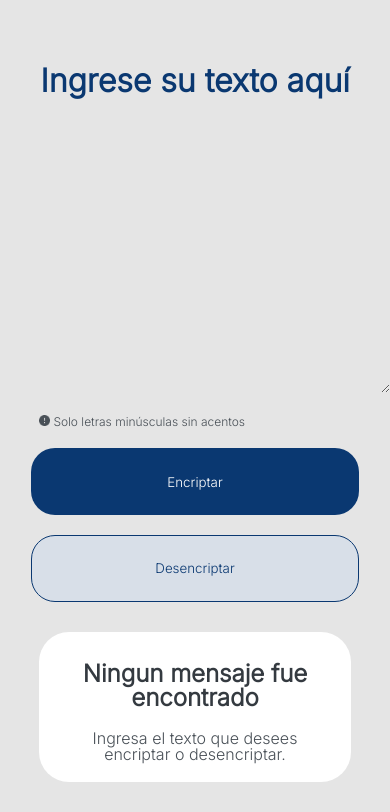
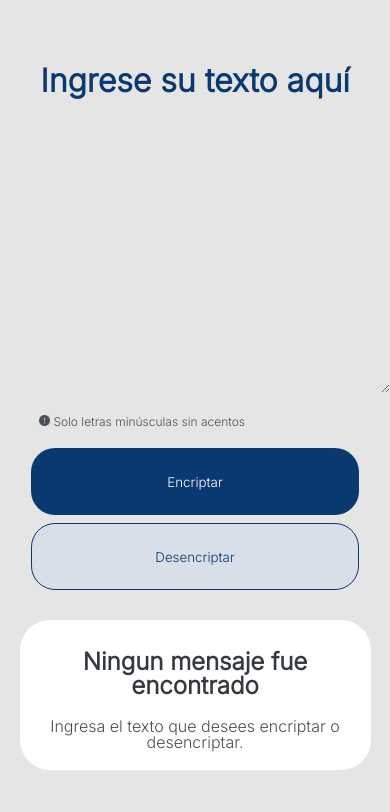
Before and after one commit to LucianoGelvez/Challenge-01-Programa-One, a website: page Encriptador de texto/index.html in a window 390 px wide. Shown: the part 82-894 px from the top of the page. Drawn offline with nearby package versions, Linux system fonts and the light colour scheme.

Commit message:
requerimientos del cliente completados

```diff
--- a/Encriptador de texto/style.css
+++ b/Encriptador de texto/style.css
@@ -9,9 +9,7 @@
     width: 100%;
     font-family: 'Inter', sans-serif;
 }
-/* header {
 
-} */
 .logo {
     width: 30px;
     height: 40px;
@@ -91,7 +89,7 @@ button {
 .codificador {
 
     height: 80vh;
-    width: 20%;
+    width: 20vw;
 
     background-color: #FFFFFF;
 
@@ -104,13 +102,18 @@ button {
     border-radius: 30px;
 }
 .buscadora {
-    background: #FFFFFF;
     align-self: center;
-    width: 336px;
-    height: 304px;
+    width: 90%;
+    height: 35%;
+}
+.buscadora,
+.mensaje-inicial,
+.contendor-texto,
+.mensaje,
+.bot-copiar {
+  background: #FFFFFF;
 }
 .mensaje-inicial {
-    background: #FFFFFF;
     font-size: 24px;
     font-weight: bold;
     color: #343A40;
@@ -122,7 +125,6 @@ button {
     height: 80%;
     overflow: auto;
     word-wrap: break-word;
-    background-color: #FFFFFF;
 
     text-align:start;
     margin-top: 15px;
@@ -135,11 +137,7 @@ button {
     overflow: auto;
     word-wrap: break-word;
     height: 100%;
-
-    background-color: #FFFFFF;
-  }
-
-
+}
 .mensaje-pedir {
     background: #FFFFFF;
     font-size: 16px;
@@ -148,7 +146,6 @@ button {
 .bot-copiar{
     align-self: center;
     font-size: 16px;
-    background-color: #FFFFFF;
     width: 70%;
     height: 60px;
 
@@ -156,9 +153,8 @@ button {
 
     margin: 8%;
 }
+@media screen and (max-width: 834px){
 
-
-@media screen and (max-width: 480px){
     header {
         height: auto;
     }
@@ -169,7 +165,6 @@ button {
         height: auto;
     }
     .logo {
-
         margin: 20px 0px 10px 40px;
     }
 
@@ -181,7 +176,6 @@ button {
     .texto {
         text-align: center;
         height: auto;
-        /* margin-bottom: 30px; */
         padding: 30px 20px 20px 20px;
     }
     .Ingresar-texto {
@@ -195,15 +189,11 @@ button {
     width: 80%;
     margin: 20px;
 }
-
-
-
-
-
     .codificador {
         height: auto;
         margin: 30px;
         padding: 10px 20px;
+        width: 90%;
     }
 
     .mensaje-inicial {
@@ -222,74 +212,19 @@ button {
 
     .botones{
         display: flex;
-        flex-direction: column;
-        justify-content: center;
-        /* width: 80%; */
-        align-items: center;
-    }
-    .bot-desencriptar{
-        margin-top: 5%;
-    }
-
-    .codificador{
-        height: auto;
-        width: 80%;
+        flex-direction: row;
+        justify-content: space-around;
+        width: 90%;
     }
     .buscadora{
         display: none;
     }
-
-
-
 }
-@media screen and (max-width: 900px){
-    main {
-        display: flex;
-        flex-direction: column;
-        align-items: center;
-/*
-    }
-    .logo {
-        margin: 20px 0px 0px 40px;
-    }
-    .Ingresar-texto {
-        width: 100%;
-    }
-    .caja-principal{
-        height: 60%;
-    }
-
-    .botones{
+@media screen and (max-width: 480px){
+    .botones {
         display: flex;
         flex-direction: column;
         justify-content: center;
         align-items: center;
-        /* width: 90vw; */
-    /* } */
-    /* .bot-desencriptar{
-        margin-top: 5%;
     }
-
-    .codificador{
-        width: 80%;
-        margin-bottom: 10%;
-
-    }
-    .buscadora{
-        display: none;
-    }
-
-    .nuevo-contenido{
-        font-size: 50px;
-        color: red;
-    } */
-
-
-
-
-
-
-
-
-
-    }}
+}
```
Also changed, not shown: Encriptador de texto/script.js (line endings or trailing spaces).
